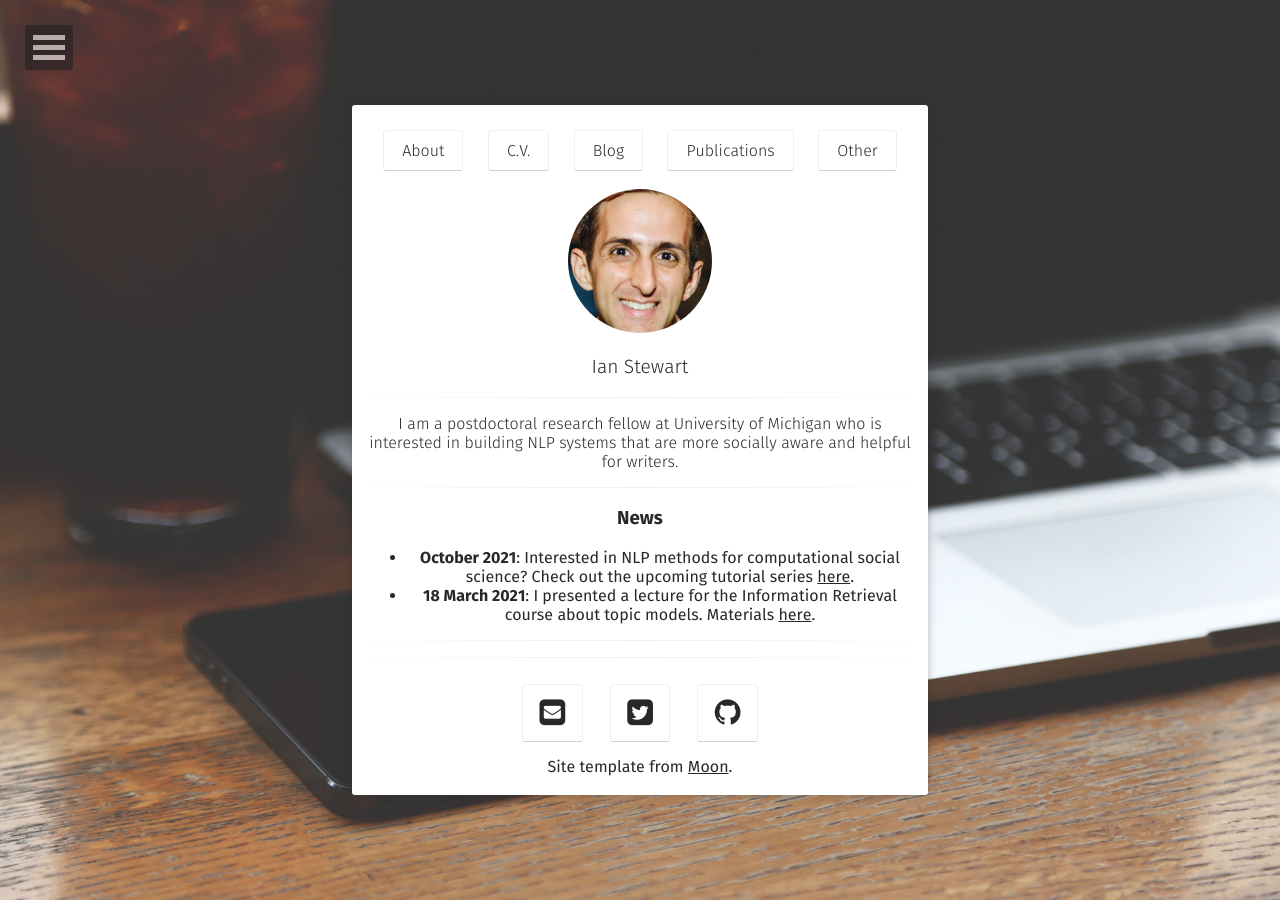
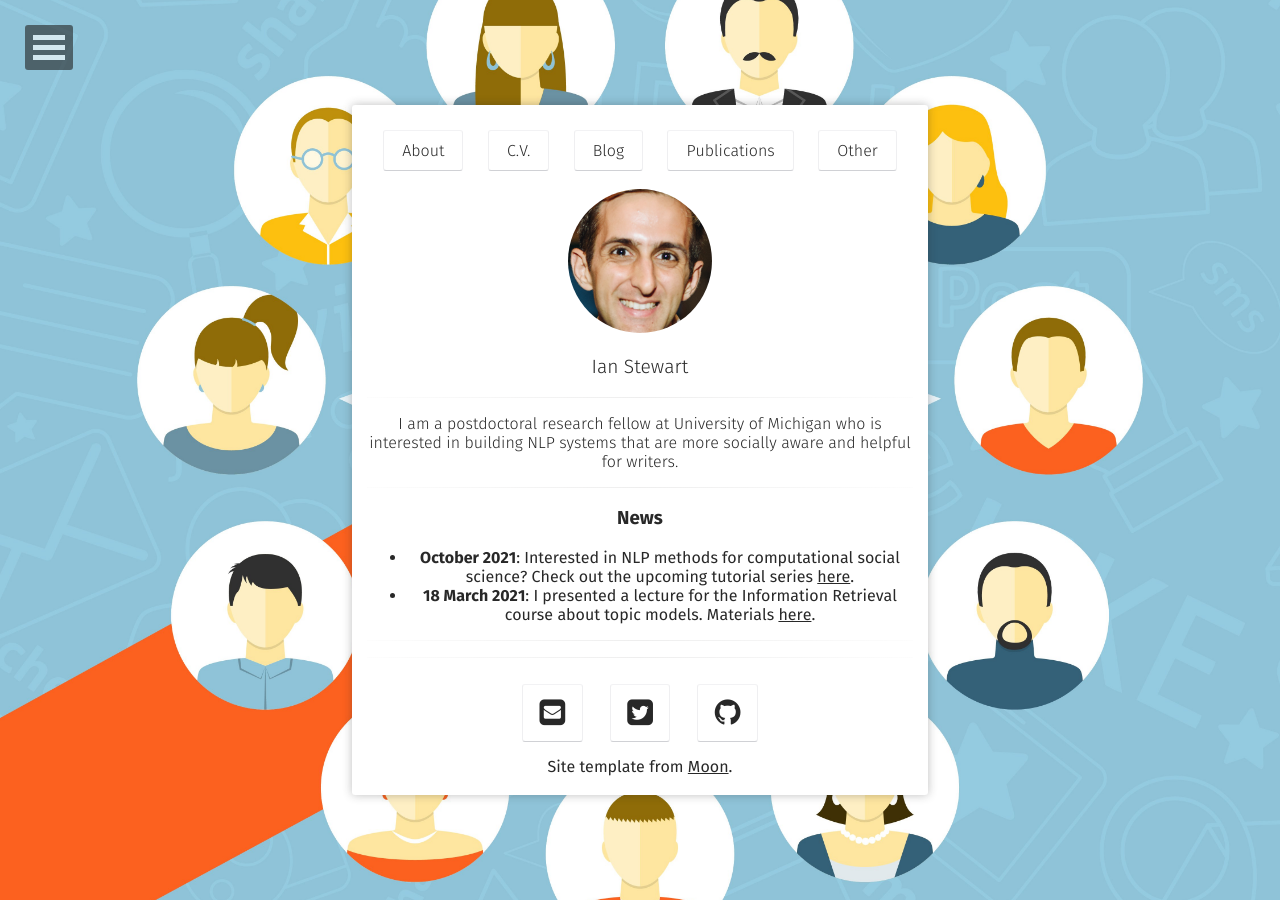
Before and after one commit to ianbstewart/ianbstewart.github.io, a Jekyll site: the page built from index.html, in a window 1280 px wide. Built offline with Jekyll 4.4.1, drawn with Linux system fonts in a browser that asks for light colours; some web fonts are replaced.

Commit message:
testing new background

```diff
--- a/_config.yml
+++ b/_config.yml
@@ -5,8 +5,8 @@ reading_time:       false
 words_per_minute:   200
 # logo:               'assets/img/logo.png'
 logo:               'docs/istewart.jpg'
-background:         'assets/img/placeholder-big.jpg'
-# background:         'docs/languages_people.jpg' # good language/social picture
+#background:         'assets/img/placeholder-big.jpg'
+background:         'assets/img/social-network.jpg'
 tiled_bg:           false   # Set this true if you want to tile your background image, otherwise it will be covered
 locale:             en_US
 # url:                https://taylantatli.github.io/Moon/ # replace once all files/assets are in place
```
Also changed, not shown: assets/img/social-network.jpg (added).
